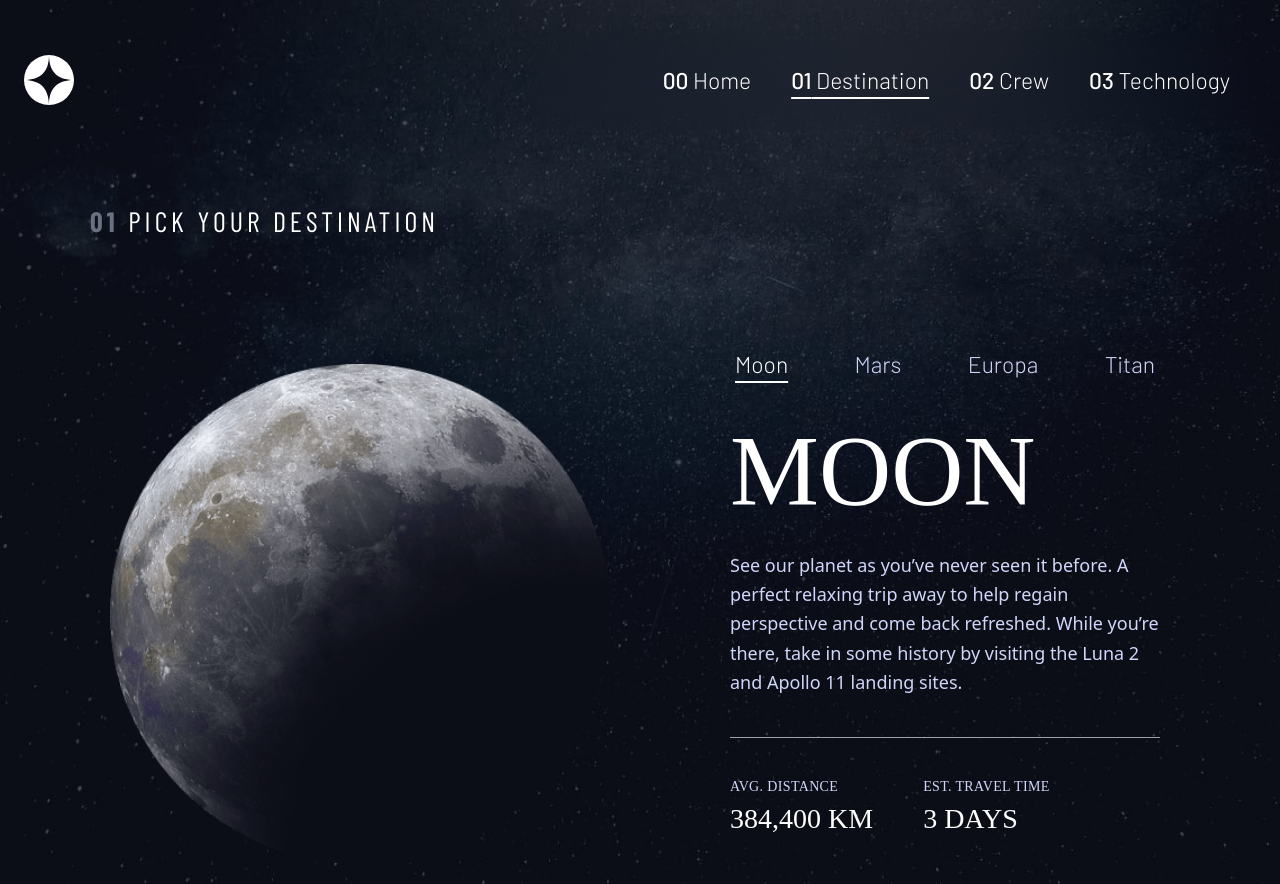
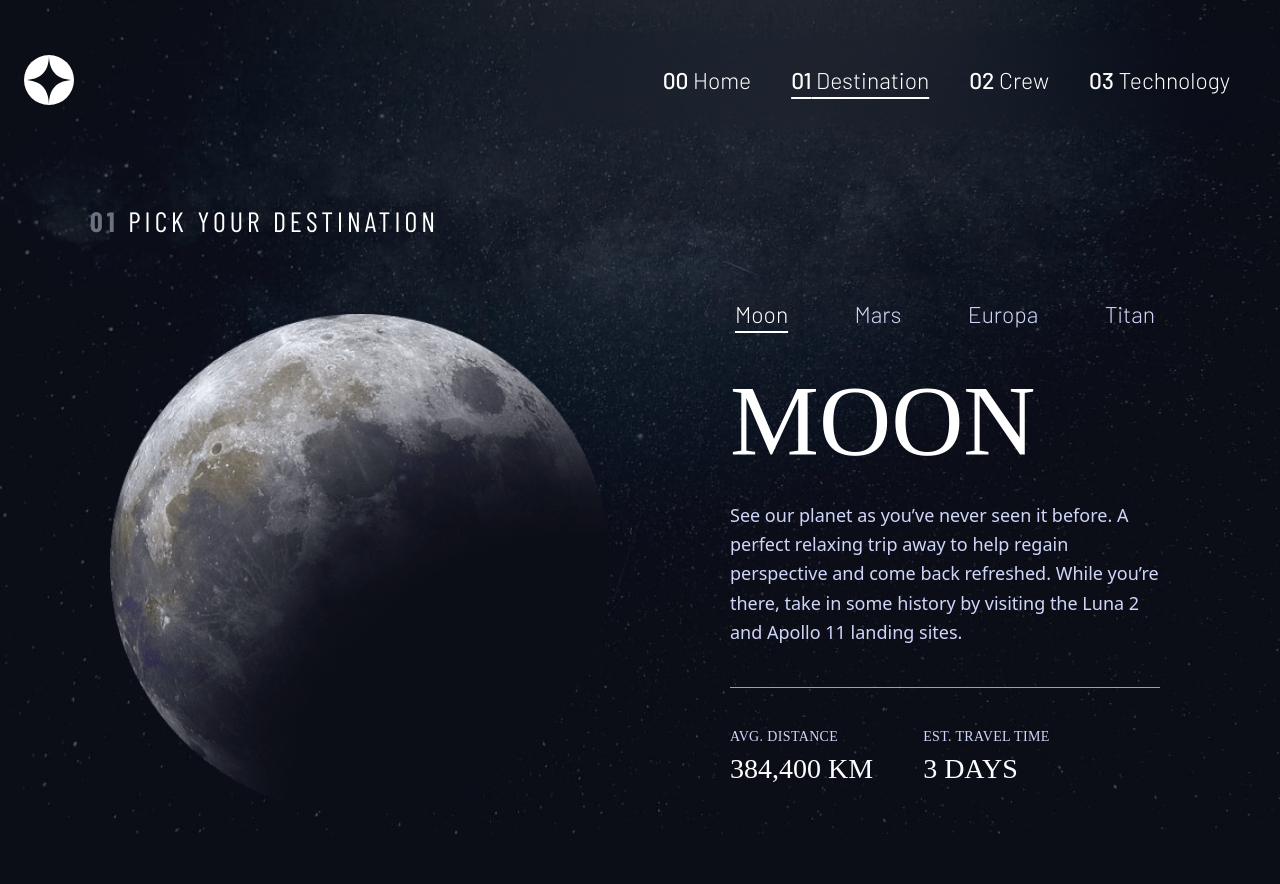
Before and after one commit to ayezabashir/space-tourism-website, a React (Vite) app: page /destination in a window 1280 px wide. After the commit the page ends 834 px from the top, so only its background shows below. Built offline with nearby package versions, Linux system fonts and the light colour scheme; a web font is replaced by a local one.

Commit message:
styles update

```diff
--- a/src/components/AllDestinations.jsx
+++ b/src/components/AllDestinations.jsx
@@ -7,7 +7,7 @@ const AllDestinations = () => {
     const selectedDestination = destinations.find(destination => destination.name === currDestination);
 
     return (
-        <section className="flex flex-col lg:flex-row justify-between items-center">
+        <section className="mt-50 flex flex-col lg:flex-row justify-between items-center">
             <div className="p-20 flex justify-start">
                 <img className="w-200 sm:w-400 lg:w-500" src={selectedDestination.images.png} alt={selectedDestination.name} />
             </div>
--- a/src/components/HeroComponent.jsx
+++ b/src/components/HeroComponent.jsx
@@ -2,7 +2,7 @@ const HeroComponent = ({ numb,heading,children }) => {
     return (
     <main className='container content'>
         <div className="section">
-            <h1 className='text-white mb-100'><span className='text-gray-500 font-bold'>{numb}</span>{heading}</h1>
+            <h1 className='text-white '><span className='text-gray-500 font-bold'>{numb}</span>{heading}</h1>
             {
                 children
             }
--- a/src/data/data.json
+++ b/src/data/data.json
@@ -54,7 +54,7 @@
     },
     {
       "id":1,
-      "name": "Mark Shuttleworth",
+      "name": "Mark Sworth",
       "images": {
         "png": "/assets/crew/image-mark-shuttleworth.png",
         "webp": "/assets/crew/image-mark-shuttleworth.webp"
```
